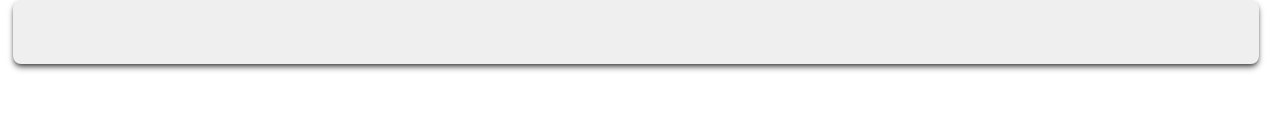
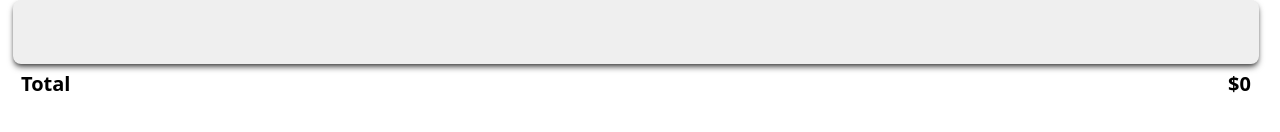
Before and after one commit to Garcia-Tony/budget-project, a React (Vite) app in the folder client/: page /home in a window 1280 px wide. Shown: the part 346-478 px from the top of the page. Built offline with nearby package versions, Linux system fonts and the light colour scheme.

Commit message:
Create a total bar with amount functionality

```diff
--- a/client/src/pages/ExpenseContext.tsx
+++ b/client/src/pages/ExpenseContext.tsx
@@ -17,6 +17,7 @@ interface Expense {
 interface ExpenseContextType {
   expenses: Expense[];
   addExpense: (expense: Expense) => void;
+  totalAmount: number;
 }
 
 interface ExpenseProviderProps {
@@ -50,8 +51,13 @@ export const ExpenseProvider: React.FC<ExpenseProviderProps> = ({
     );
   };
 
+  const totalAmount = expenses.reduce(
+    (sum, expense) => sum + Number(expense.amount),
+    0
+  );
+
   return (
-    <ExpenseContext.Provider value={{ expenses, addExpense }}>
+    <ExpenseContext.Provider value={{ expenses, addExpense, totalAmount }}>
       {children}
     </ExpenseContext.Provider>
   );
--- a/client/src/pages/Home.tsx
+++ b/client/src/pages/Home.tsx
@@ -4,7 +4,7 @@ import { useExpenses } from './ExpenseContext';
 import { useData } from '../components/User';
 
 export function Home() {
-  const { expenses } = useExpenses();
+  const { expenses, totalAmount } = useExpenses();
   const { handleSignOut } = useData();
   const navigate = useNavigate();
   const [isMenuOpen, setIsMenuOpen] = useState(false);
@@ -120,6 +120,11 @@ export function Home() {
               </div>
             </div>
           ))}
+
+        <div className="h-4 flex justify-between items-center px-2 font-bold">
+          <p className="text-xl text-black">Total</p>
+          <p className="text-xl text-black">${totalAmount}</p>
+        </div>
       </div>
 
       {isMenuOpen && (
```
